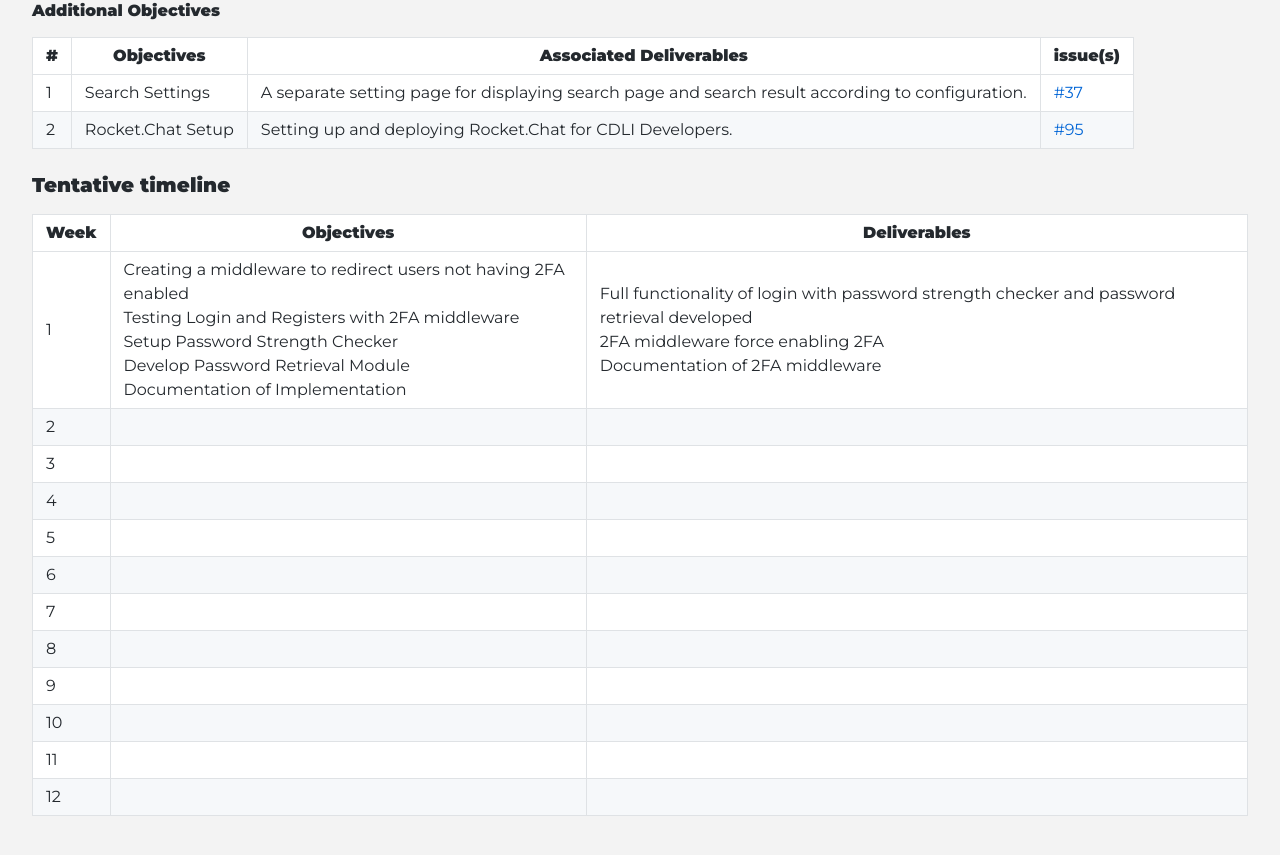
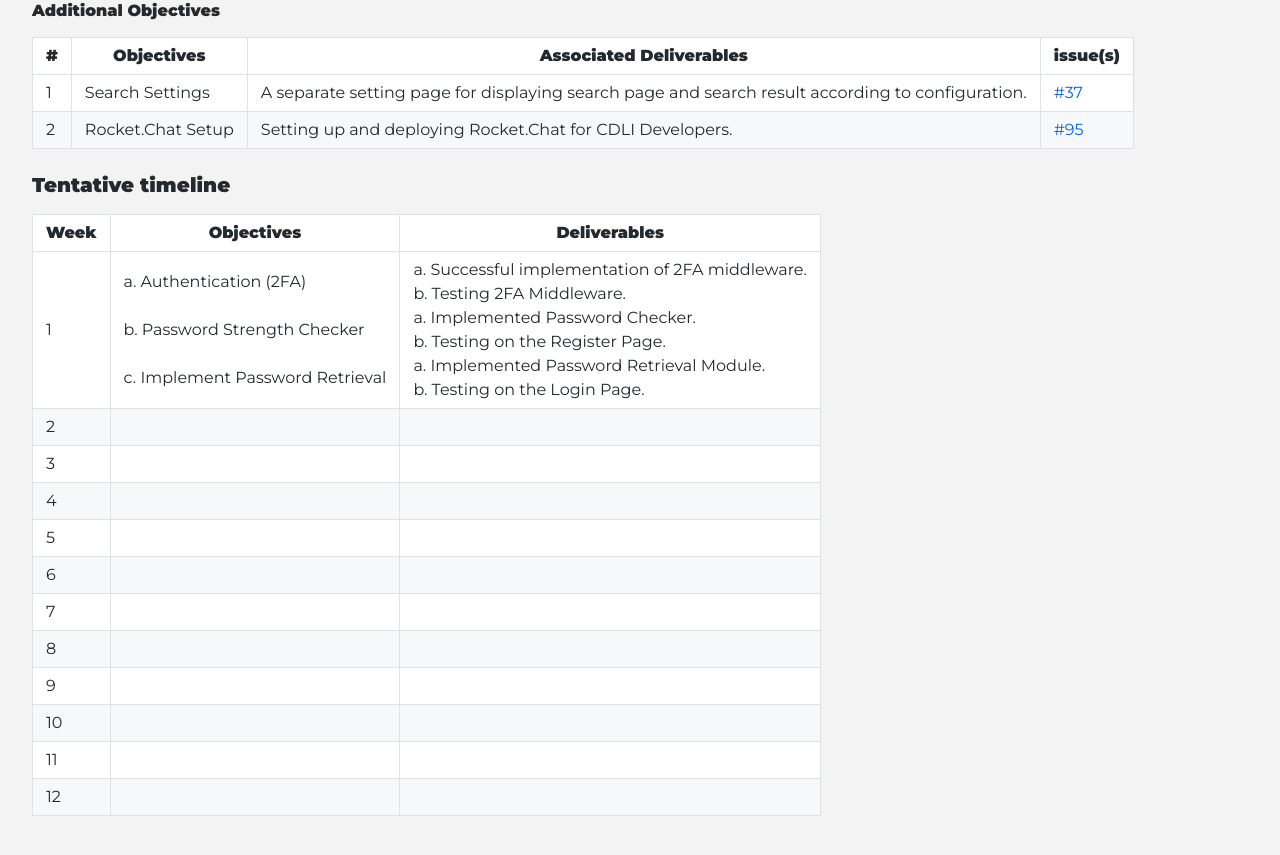
Before and after one commit to cdli-gh/blog, a Jekyll site: the page built from _blog/gsoc20/search/index.md, in a window 1280 px wide and 900 px high, scrolled down 1327 px. Shown: the top 855 px of the window. Built offline with Jekyll 4.4.1, drawn with Linux system fonts in a browser that asks for light colours.

Commit message:
Updated Timeline Week-1

```diff
--- a/_blog/gsoc20/search/index.md
+++ b/_blog/gsoc20/search/index.md
@@ -46,7 +46,7 @@ Objectives are separated in two categories: essential and additional, they are a
 
 | Week  |Objectives |Deliverables |
 |---|---|---|
-|1| Creating a middleware to redirect users not having 2FA enabled <br>Testing Login and Registers with 2FA middleware<br>Setup Password Strength Checker<br>Develop Password Retrieval Module<br>Documentation of Implementation|Full functionality of login with password strength checker and password retrieval developed<br>2FA middleware force enabling 2FA <br>Documentation of 2FA middleware|
+|1| a. Authentication (2FA) <br><br> b. Password Strength Checker <br><br> c. Implement Password Retrieval | a. Successful implementation of 2FA middleware. <br> b. Testing 2FA Middleware. <br> a. Implemented Password Checker. <br> b. Testing on the Register Page. <br> a. Implemented Password Retrieval Module. <br> b. Testing on the Login Page. |
 |2|   |   |
 |3|   |   |
 |4|   |   |
```
